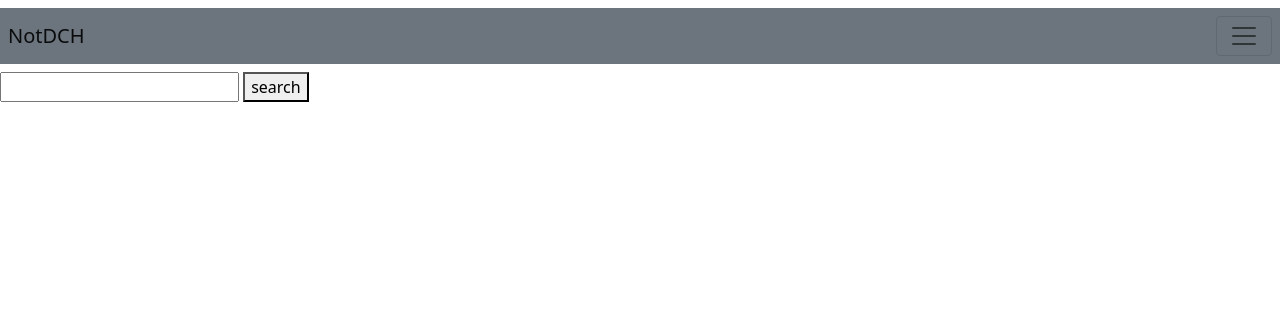
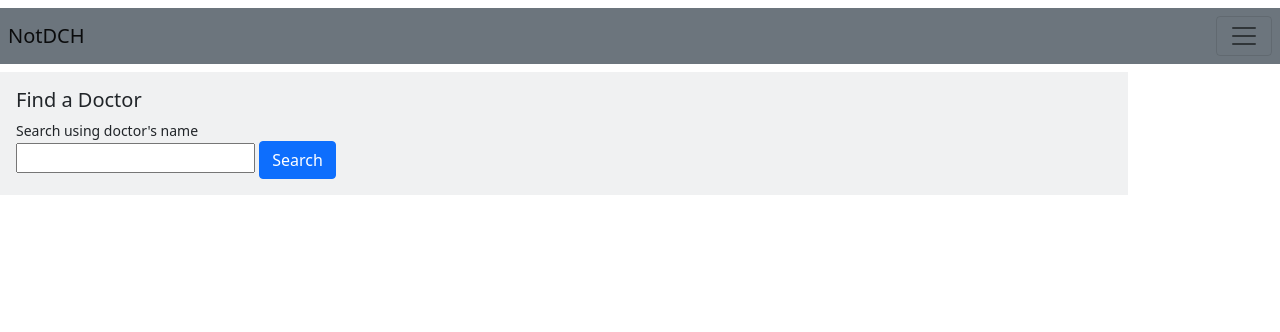
Before and after one commit to zmweske/cs495-s22, a Django app: page /search/ in a window 1280 px wide. Shown: the top 332 px of the page. Run offline with Django 4.2, Linux system fonts and the light colour scheme.

Commit message:
Basic frontend for search

```diff
--- a/templates/search.html
+++ b/templates/search.html
@@ -1,15 +1,34 @@
 {% extends 'base.html' %}
 {% block title %} Doctor Search Page {% endblock %}
 {% block body %}
-    <form action="/search/" method="post">
-        {% csrf_token %}
 
-        <input type="text" id="form.name" name="{{form.name.html_name}}" />
+    <div class="container row p-3 d-flex bg-secondary bg-opacity-10">
+        <h5 class="">Find a Doctor</h5>
+        <small> Search using doctor's name </small>
+        <form class="" action="/search/" method="post">
+            {% csrf_token %}
 
-        <button type="submit" value="submit">search</button>
-    </form>
+            <input type="text" id="form.name" name="{{form.name.html_name}}" />
 
-    {% for each_model in queryset %}
-        <p>{{each_model.first_name}} {{each_model.last_name}} {{each_model.department}}</p>
-    {% endfor %}
+            <button type="submit" class="btn btn-primary" value="submit">Search</button>
+        </form>
+    </div>
+
+    <div class="container d-flex justify-content-center align-items-center mt-4">
+        {% for each_model in queryset %}
+            <div class="card mb-3" style="max-width: 540px;">
+                <div class="row g-0">
+                    <div class="col-md-4">
+                        <img src="https://bit.ly/3MjtS6G" class="img-fluid rounded-start" alt="...">
+                    </div>
+                    <div class="col-md-8">
+                        <div class="card-body">
+                            <h5 class="card-title">{{each_model.first_name}} {{each_model.last_name}}</h5>
+                            <p class="card-text">Department: {{each_model.department}}</p>
+                        </div>
+                    </div>
+                </div>
+            </div>
+        {% endfor %}
+    </div>
 {% endblock %}
```
